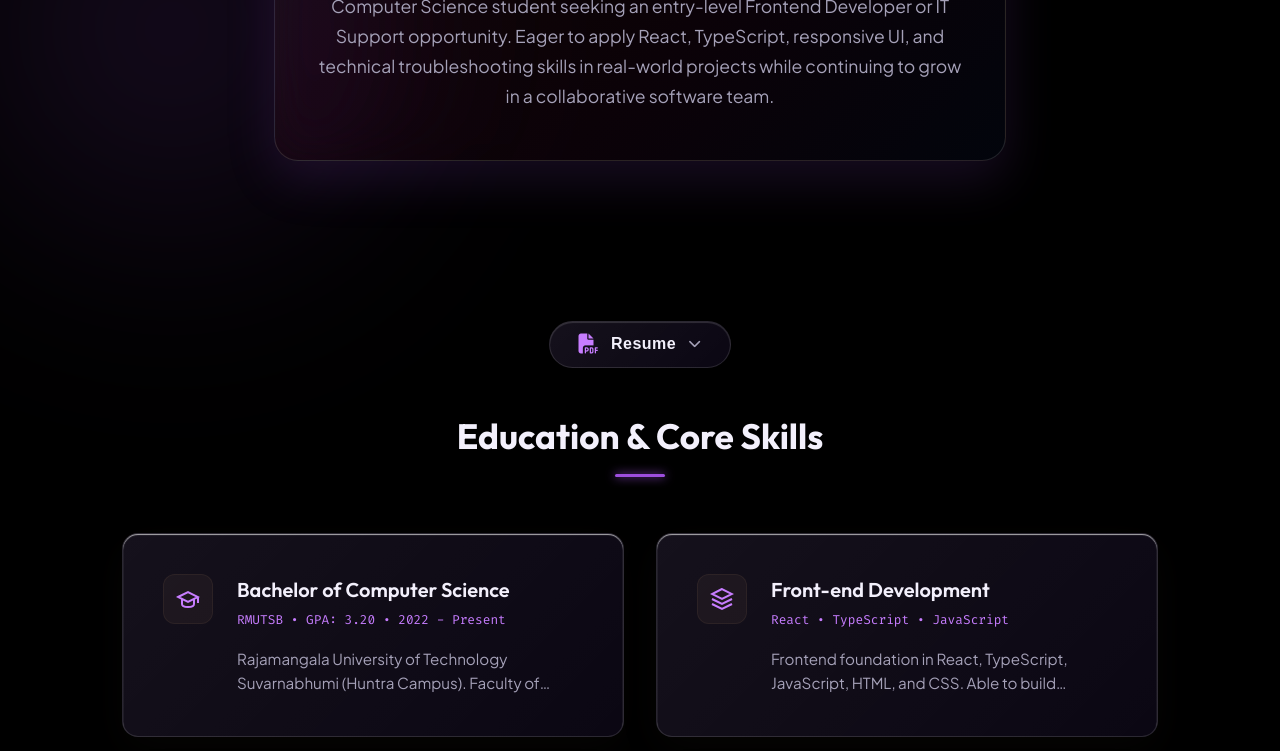
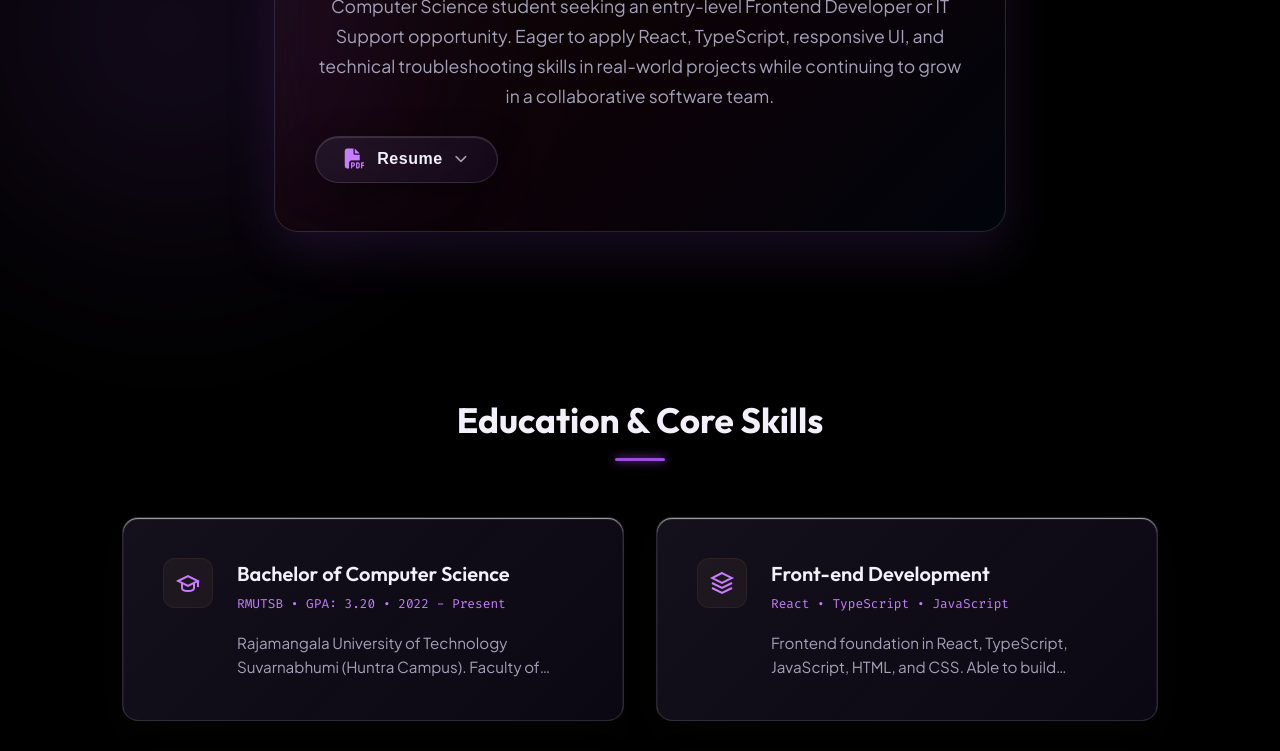
Before and after one commit to TTthiti01/-portfolio-Thiti, a React (Vite) app: page / in a window 1280 px wide. Shown: the part 580-1331 px from the top of the page. Built offline with nearby package versions, Linux system fonts and the light colour scheme; no server answers.

Commit message:
Move Resume dropdown button higher up into Hero introduction section

```diff
--- a/src/App.tsx
+++ b/src/App.tsx
@@ -218,12 +218,8 @@ function App() {
                 <p className="hero-desc">
                     Computer Science student seeking an entry-level Frontend Developer or IT Support opportunity. Eager to apply React, TypeScript, responsive UI, and technical troubleshooting skills in real-world projects while continuing to grow in a collaborative software team.
                 </p>
-            </div>
-        </section>
 
-        {/*  Work Experience / Qualifications Section  */}
-        <section className="experience" id="experience">
-            <div style={{ display: 'flex', justifyContent: 'center', marginBottom: '2.5rem' }}>
+                <div style={{ marginTop: '1.5rem', display: 'flex', justifyContent: 'flex-start' }}>
                     <div className="resume-dropdown-container">
                         <button className="resume-btn" aria-label="Resume options">
                             <span className="resume-btn-glow"></span>
@@ -232,7 +228,7 @@ function App() {
                             <i className="fa-solid fa-chevron-down arrow-icon"></i>
                         </button>
 
-                    <div className="resume-dropdown-menu">
+                        <div className="resume-dropdown-menu" style={{ left: '0', transform: 'translateY(12px) scale(0.95)' }}>
                             <a
                                 href="assets/Thitipong_Songkasin_Resume_TH_With_Photo.pdf"
                                 target="_blank"
@@ -262,6 +258,11 @@ function App() {
                         </div>
                     </div>
                 </div>
+            </div>
+        </section>
+
+        {/*  Work Experience / Qualifications Section  */}
+        <section className="experience" id="experience">
             <h2 className="section-title">Education & Core Skills</h2>
             <div className="experience-grid">
 
```
Lines whose indentation alone changed are shown as unchanged.
